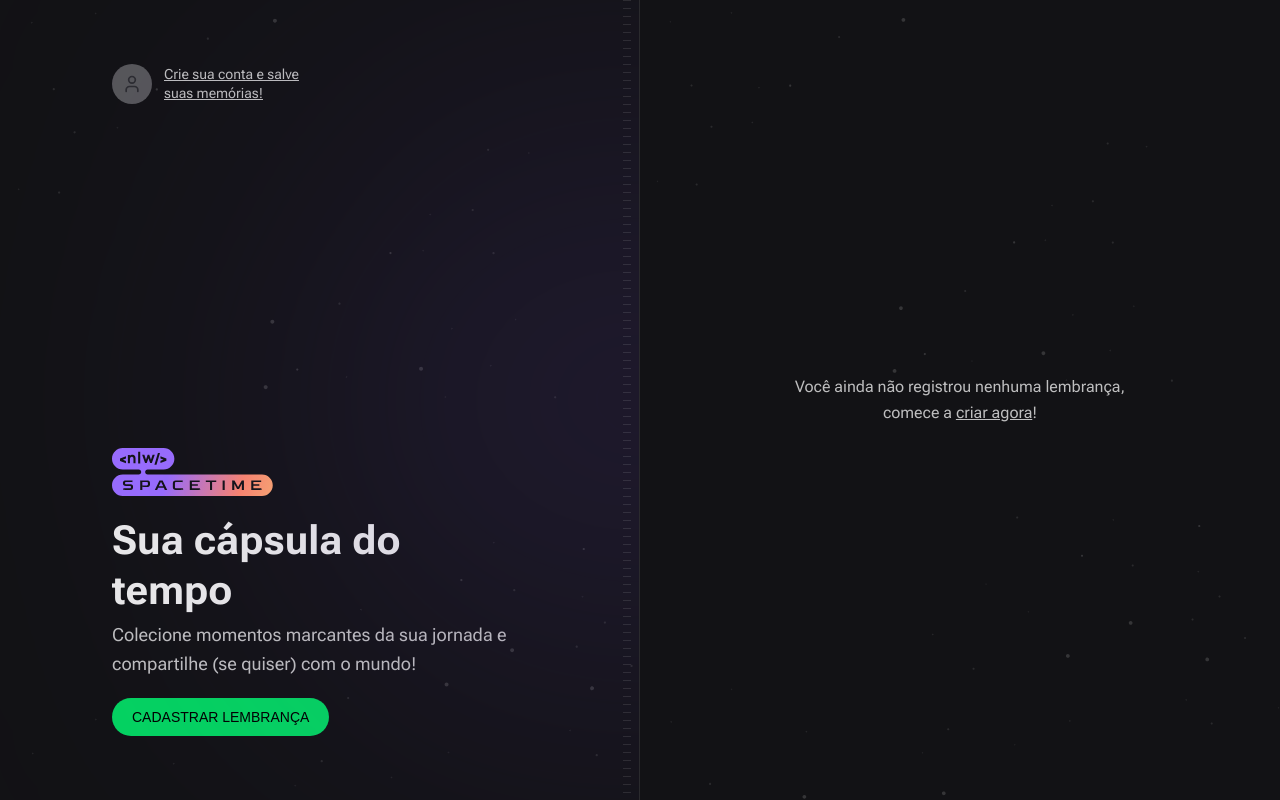
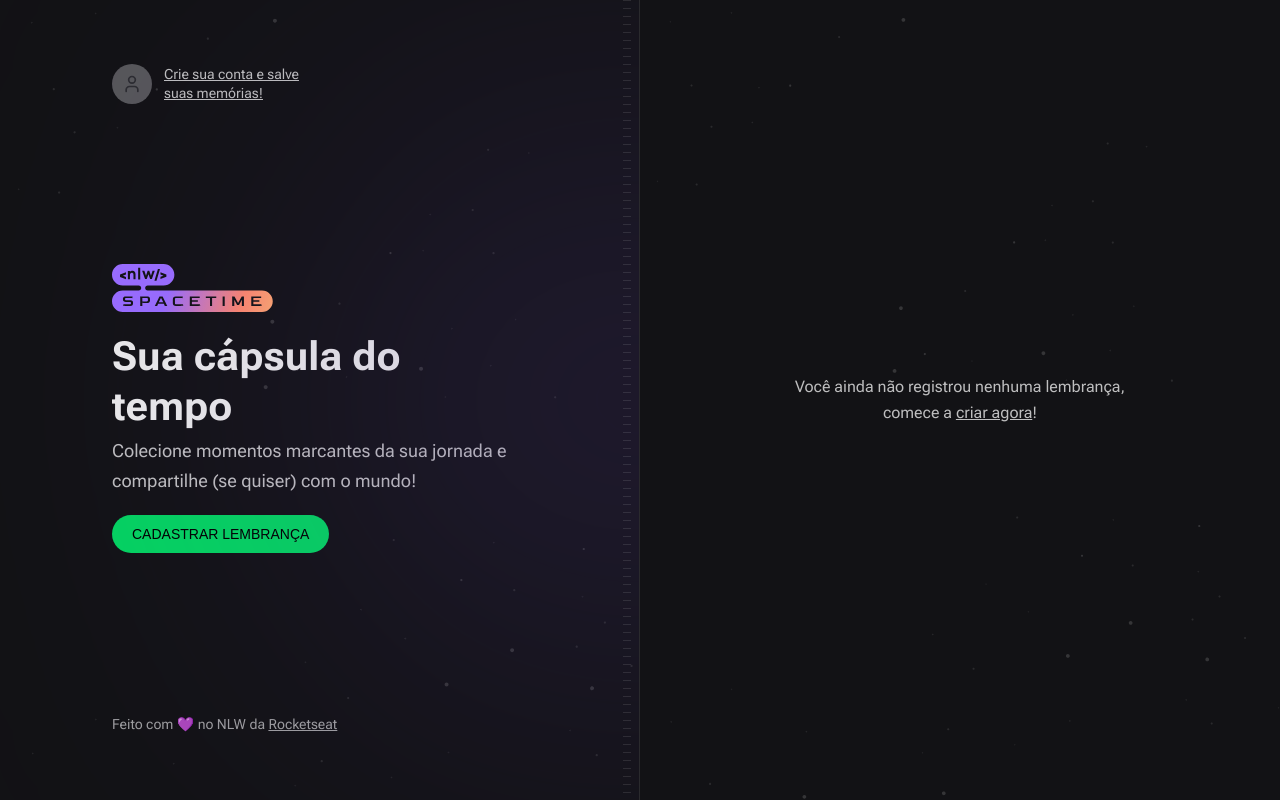
Before and after one commit to filippebr/nlw-spacetime, a Next.js app in the folder web/: page / in a window 1280 px wide. Built offline with nearby package versions, Linux system fonts and the light colour scheme; a web font is replaced by a local one.

Commit message:
copyright design

```diff
--- a/web/src/app/page.tsx
+++ b/web/src/app/page.tsx
@@ -52,6 +52,20 @@
             CADASTRAR LEMBRANÇA
           </a>
         </div>
+
+        {/* Copyright */}
+        <div className="text-sm leading-relaxed text-gray-200 ">
+          Feito com 💜 no NLW da{' '}
+          <a
+            className="underline hover:text-gray-100"
+            href="https://rocketseat.com.br"
+            target="_blank"
+            rel="noreferrer"
+          >
+            {' '}
+            Rocketseat{' '}
+          </a>
+        </div>
       </div>
 
       {/* Right Side */}
```
